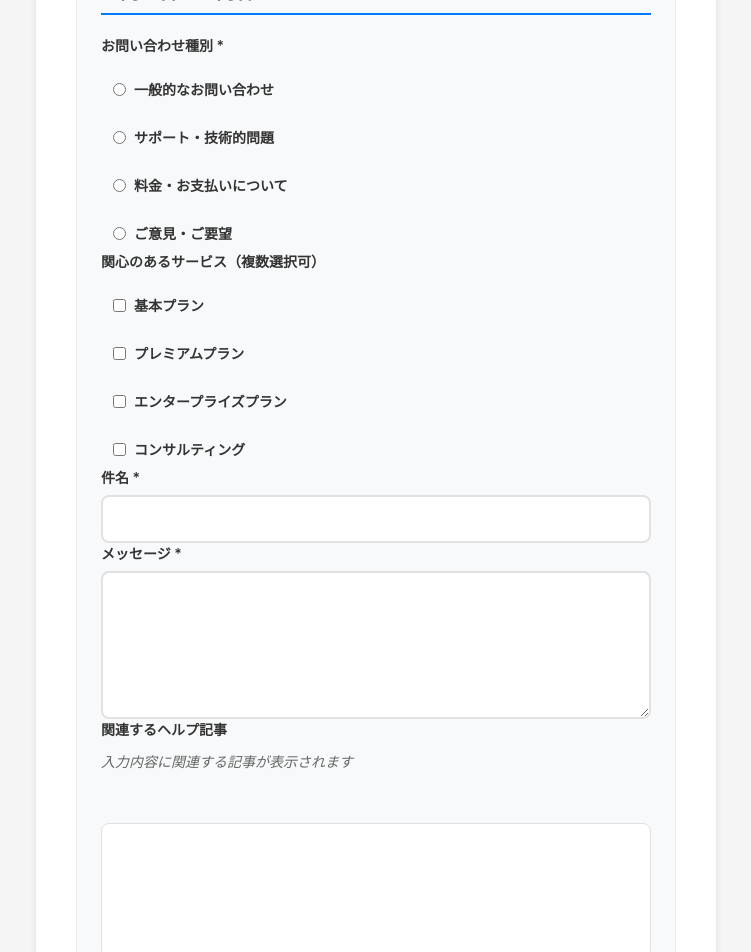
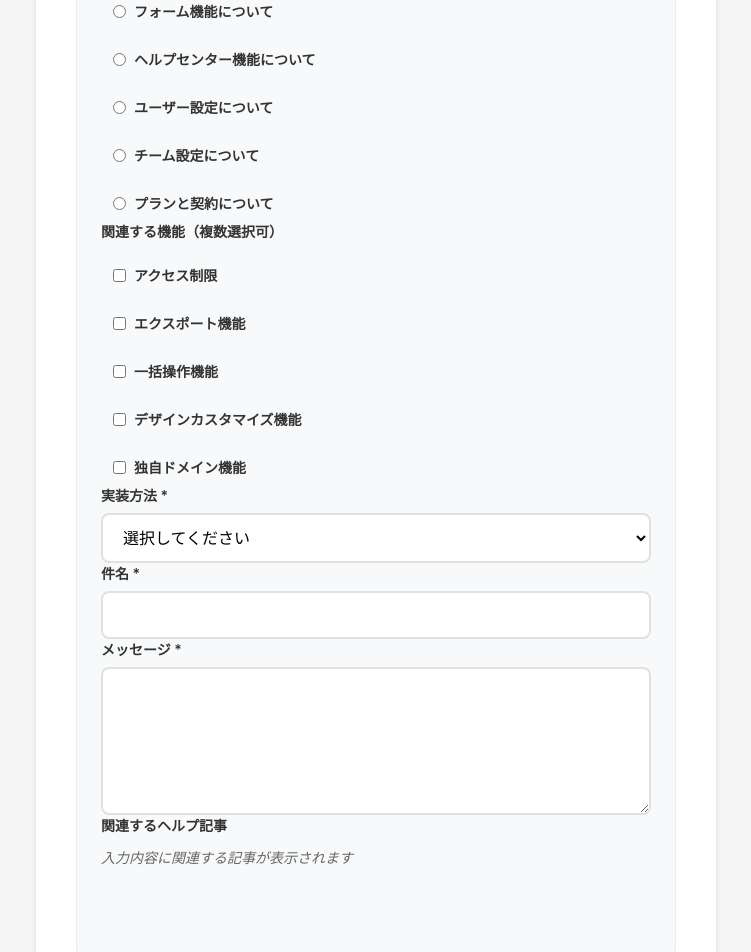
Before and after one commit to nocoinc/helpdog-form-react-example, a React (Create React App) app: page / in a window 1280 px wide. Shown: the part 820-1772 px from the top of the page, without its empty margins (264-1015 px from the left). Built offline with nearby package versions, Linux system fonts and the light colour scheme; no server answers.

Commit message:
fix: フォーム検索連携項目の微修正

```diff
--- a/src/App.tsx
+++ b/src/App.tsx
@@ -8,7 +8,7 @@ interface FormData {
   phone: string;
   inquiryType: string;
   services: string[];
-  prefecture: string;
+  implementationMethod: string;
   subject: string;
   message: string;
   agreeToTerms: boolean;
@@ -24,54 +24,58 @@ export default function App() {
     phone: "",
     inquiryType: "",
     services: [],
-    prefecture: "",
+    implementationMethod: "",
     subject: "",
     message: "",
-    agreeToTerms: false
+    agreeToTerms: false,
   });
   const [isSubmitting, setIsSubmitting] = useState(false);
 
   const inquiryTypes = [
-    { value: "general", label: "一般的なお問い合わせ" },
-    { value: "support", label: "サポート・技術的問題" },
-    { value: "billing", label: "料金・お支払いについて" },
-    { value: "feedback", label: "ご意見・ご要望" }
+    { value: "フォーム", label: "フォーム機能について" },
+    { value: "ヘルプセンター", label: "ヘルプセンター機能について" },
+    { value: "ユーザー設定", label: "ユーザー設定について" },
+    { value: "チーム設定", label: "チーム設定について" },
+    { value: "プランと契約", label: "プランと契約について" },
   ];
 
   const serviceOptions = [
-    { value: "basic", label: "基本プラン" },
-    { value: "premium", label: "プレミアムプラン" },
-    { value: "enterprise", label: "エンタープライズプラン" },
-    { value: "consulting", label: "コンサルティング" }
+    { value: "アクセス制限", label: "アクセス制限" },
+    { value: "エクスポート", label: "エクスポート機能" },
+    { value: "一括操作", label: "一括操作機能" },
+    { value: "デザイン", label: "デザインカスタマイズ機能" },
+    { value: "独自ドメイン", label: "独自ドメイン機能" },
   ];
 
-  const prefectures = [
-    "北海道", "青森県", "岩手県", "宮城県", "秋田県", "山形県", "福島県",
-    "茨城県", "栃木県", "群馬県", "埼玉県", "千葉県", "東京都", "神奈川県",
-    "新潟県", "富山県", "石川県", "福井県", "山梨県", "長野県", "岐阜県",
-    "静岡県", "愛知県", "三重県", "滋賀県", "京都府", "大阪府", "兵庫県",
-    "奈良県", "和歌山県", "鳥取県", "島根県", "岡山県", "広島県", "山口県",
-    "徳島県", "香川県", "愛媛県", "高知県", "福岡県", "佐賀県", "長崎県",
-    "熊本県", "大分県", "宮崎県", "鹿児島県", "沖縄県"
+  const implementationMethods = [
+    { value: "埋め込みタグ", label: "埋め込みタグで実装" },
+    { value: "JavaScript", label: "JavaScriptで実装" },
+    { value: "React", label: "Reactで実装" },
+    { value: "Vue", label: "Vueで実装" },
+    { value: "WordPress", label: "WordPressで実装" },
   ];
 
-  const handleInputChange = (e: React.ChangeEvent<HTMLInputElement | HTMLTextAreaElement | HTMLSelectElement>) => {
+  const handleInputChange = (
+    e: React.ChangeEvent<
+      HTMLInputElement | HTMLTextAreaElement | HTMLSelectElement
+    >
+  ) => {
     const { name, value, type } = e.target;
 
     if (type === "checkbox") {
       const checked = (e.target as HTMLInputElement).checked;
       if (name === "agreeToTerms") {
-        setFormData(prev => ({ ...prev, agreeToTerms: checked }));
+        setFormData((prev) => ({ ...prev, agreeToTerms: checked }));
       } else if (name === "services") {
-        setFormData(prev => ({
+        setFormData((prev) => ({
           ...prev,
           services: checked
             ? [...prev.services, value]
-            : prev.services.filter(service => service !== value)
+            : prev.services.filter((service) => service !== value),
         }));
       }
     } else {
-      setFormData(prev => ({ ...prev, [name]: value }));
+      setFormData((prev) => ({ ...prev, [name]: value }));
     }
   };
 
@@ -84,8 +88,8 @@ export default function App() {
       alert("お問い合わせ種別を選択してください。");
       return false;
     }
-    if (!formData.prefecture) {
-      alert("都道府県を選択してください。");
+    if (!formData.implementationMethod) {
+      alert("実装方法を選択してください。");
       return false;
     }
     if (!formData.subject || !formData.message) {
@@ -115,7 +119,7 @@ export default function App() {
     setIsSubmitting(true);
 
     // 送信処理のシミュレーション
-    await new Promise(resolve => setTimeout(resolve, 2000));
+    await new Promise((resolve) => setTimeout(resolve, 2000));
 
     setCurrentStep(3);
     setIsSubmitting(false);
@@ -128,25 +132,25 @@ export default function App() {
       phone: "",
       inquiryType: "",
       services: [],
-      prefecture: "",
+      implementationMethod: "",
       subject: "",
       message: "",
-      agreeToTerms: false
+      agreeToTerms: false,
     });
     setCurrentStep(1);
   };
 
   const renderStepIndicator = () => (
     <div className="step-indicator">
-      <div className={`step ${currentStep >= 1 ? 'active' : ''}`}>
+      <div className={`step ${currentStep >= 1 ? "active" : ""}`}>
         <span className="step-number">1</span>
         <span className="step-label">入力</span>
       </div>
-      <div className={`step ${currentStep >= 2 ? 'active' : ''}`}>
+      <div className={`step ${currentStep >= 2 ? "active" : ""}`}>
         <span className="step-number">2</span>
         <span className="step-label">確認</span>
       </div>
-      <div className={`step ${currentStep >= 3 ? 'active' : ''}`}>
+      <div className={`step ${currentStep >= 3 ? "active" : ""}`}>
         <span className="step-number">3</span>
         <span className="step-label">完了</span>
       </div>
@@ -193,21 +197,6 @@ export default function App() {
           />
         </div>
 
-        <div className="form-group">
-          <label htmlFor="prefecture">都道府県 *</label>
-          <select
-            id="prefecture"
-            name="prefecture"
-            value={formData.prefecture}
-            onChange={handleInputChange}
-            required
-          >
-            <option value="">選択してください</option>
-            {prefectures.map(pref => (
-              <option key={pref} value={pref}>{pref}</option>
-            ))}
-          </select>
-        </div>
       </div>
 
       <div className="form-section">
@@ -215,7 +204,7 @@ export default function App() {
         <div className="form-group">
           <label>お問い合わせ種別 *</label>
           <div className="radio-group">
-            {inquiryTypes.map(type => (
+            {inquiryTypes.map((type) => (
               <label key={type.value} className="radio-label">
                 <input
                   type="radio"
@@ -231,9 +220,9 @@ export default function App() {
         </div>
 
         <div className="form-group">
-          <label>関心のあるサービス（複数選択可）</label>
+          <label>関連する機能（複数選択可）</label>
           <div className="checkbox-group">
-            {serviceOptions.map(service => (
+            {serviceOptions.map((service) => (
               <label key={service.value} className="checkbox-label">
                 <input
                   type="checkbox"
@@ -246,6 +235,24 @@ export default function App() {
               </label>
             ))}
           </div>
+        </div>
+
+        <div className="form-group">
+          <label htmlFor="implementationMethod">実装方法 *</label>
+          <select
+            id="implementationMethod"
+            name="implementationMethod"
+            value={formData.implementationMethod}
+            onChange={handleInputChange}
+            required
+          >
+            <option value="">選択してください</option>
+            {implementationMethods.map((method) => (
+              <option key={method.value} value={method.value}>
+                {method.label}
+              </option>
+            ))}
+          </select>
         </div>
 
         <div className="form-group">
@@ -277,13 +284,13 @@ export default function App() {
           <label>関連するヘルプ記事</label>
           <p className="help-text">入力内容に関連する記事が表示されます</p>
           <HelpdogSearch
-            siteId="01JMEKJXW7C8VCR2ZYN5C67QB8"
-            queryFields="#subject,#message,input[name='inquiryType']:checked"
+            siteId="01JPVM5ZPX7E96GTDF9S3W1MS9"
+            queryFields="#subject,#message,input[name='inquiryType'],input[name='services'],#implementationMethod"
             className="helpdog-search-box"
             tracking={{
               form_id: "contact-form",
               form_name: "お問い合わせフォーム",
-              hosting_type: "external"
+              hosting_type: "external",
             }}
           />
         </div>
@@ -326,8 +333,6 @@ export default function App() {
           <dd>{formData.email}</dd>
           <dt>電話番号</dt>
           <dd>{formData.phone}</dd>
-          <dt>都道府県</dt>
-          <dd>{formData.prefecture}</dd>
         </dl>
       </div>
 
@@ -335,14 +340,28 @@ export default function App() {
         <h4>お問い合わせ内容</h4>
         <dl className="confirmation-list">
           <dt>お問い合わせ種別</dt>
-          <dd>{inquiryTypes.find(type => type.value === formData.inquiryType)?.label}</dd>
-          <dt>関心のあるサービス</dt>
+          <dd>
+            {
+              inquiryTypes.find((type) => type.value === formData.inquiryType)
+                ?.label
+            }
+          </dd>
+          <dt>関連する機能</dt>
           <dd>
             {formData.services.length > 0
-              ? formData.services.map(service =>
-                  serviceOptions.find(opt => opt.value === service)?.label
-                ).join(", ")
-              : "なし"
+              ? formData.services
+                  .map(
+                    (service) =>
+                      serviceOptions.find((opt) => opt.value === service)?.label
+                  )
+                  .join(", ")
+              : "なし"}
+          </dd>
+          <dt>実装方法</dt>
+          <dd>
+            {
+              implementationMethods.find((method) => method.value === formData.implementationMethod)
+                ?.label
             }
           </dd>
           <dt>件名</dt>
@@ -376,8 +395,13 @@ export default function App() {
       <p>確認次第、ご連絡いたします。</p>
 
       <div className="completion-info">
-        <p><strong>受付番号:</strong> {Math.random().toString(36).substring(2, 11).toUpperCase()}</p>
-        <p><strong>送信日時:</strong> {new Date().toLocaleString('ja-JP')}</p>
+        <p>
+          <strong>受付番号:</strong>{" "}
+          {Math.random().toString(36).substring(2, 11).toUpperCase()}
+        </p>
+        <p>
+          <strong>送信日時:</strong> {new Date().toLocaleString("ja-JP")}
+        </p>
       </div>
 
       <div className="form-actions">
--- a/src/HelpdogSearch.tsx
+++ b/src/HelpdogSearch.tsx
@@ -1,4 +1,4 @@
-import React, { useEffect, useRef, useState } from 'react';
+import React, { useEffect, useRef, useState } from "react";
 
 interface HelpdogSearchProps {
   siteId: string;
@@ -26,11 +26,13 @@ const HelpdogSearch: React.FC<HelpdogSearchProps> = ({
   siteId,
   queryFields,
   target,
-  className = '',
-  tracking
+  className = "",
+  tracking,
 }) => {
   const [isScriptLoaded, setIsScriptLoaded] = useState(false);
-  const [targetId] = useState(target || `helpdog-search-${Math.random().toString(36).substring(2, 11)}`);
+  const [targetId] = useState(
+    target || `helpdog-search-${Math.random().toString(36).substring(2, 11)}`
+  );
   const searchBoxRef = useRef<any>(null);
 
   // スクリプトの動的読み込み
@@ -40,14 +42,14 @@ const HelpdogSearch: React.FC<HelpdogSearchProps> = ({
       return;
     }
 
-    const script = document.createElement('script');
-    script.src = `${process.env.REACT_APP_HELPDOG_SDK_URL || 'https://sdk.noco.page'}/v1/script.js`;
+    const script = document.createElement("script");
+    script.src = "https://sdk.helpdog.ai/v1/script.js";
     script.async = true;
     script.onload = () => {
       setIsScriptLoaded(true);
     };
     script.onerror = () => {
-      console.error('Helpdog script failed to load');
+      console.error("Helpdog script failed to load");
     };
     document.head.appendChild(script);
 
@@ -67,24 +69,24 @@ const HelpdogSearch: React.FC<HelpdogSearchProps> = ({
         siteId,
         target: `#${targetId}`,
         queryFields,
-        tracking: tracking || {}
+        tracking: tracking || {},
       });
     } catch (error) {
-      console.error('Failed to initialize Helpdog search:', error);
+      console.error("Failed to initialize Helpdog search:", error);
     }
 
     return () => {
-      if (searchBoxRef.current && typeof searchBoxRef.current.destroy === 'function') {
+      if (
+        searchBoxRef.current &&
+        typeof searchBoxRef.current.destroy === "function"
+      ) {
         searchBoxRef.current.destroy();
       }
     };
   }, [isScriptLoaded, siteId, targetId, queryFields, tracking]);
 
   return (
-    <div
-      id={targetId}
-      className={`helpdog-search-container ${className}`}
-    />
+    <div id={targetId} className={`helpdog-search-container ${className}`} />
   );
 };
 
--- a/src/styles.css
+++ b/src/styles.css
@@ -309,24 +309,8 @@
 }
 
 /* Helpdog検索ボックス */
-.helpdog-search-container {
+.helpdog-search-box {
   margin: 12px 0;
-  border: 1px solid #e1e1e1;
-  border-radius: 8px;
-  background-color: #f8f9fa;
-  min-height: 100px;
-  transition: all 0.3s ease;
-}
-
-.helpdog-search-container iframe {
-  border-radius: 8px;
-}
-
-.helpdog-search-box {
-  padding: 16px;
-  background-color: white;
-  border-radius: 8px;
-  border: 1px solid #e1e1e1;
 }
 
 .help-text {
@@ -334,13 +318,6 @@
   color: #666;
   margin: 4px 0 8px 0;
   font-style: italic;
-}
-
-/* 検索結果が表示された時の調整 */
-.helpdog-search-container:has(iframe[height]) {
-  background-color: white;
-  border-color: #007bff;
-  box-shadow: 0 2px 8px rgba(0, 123, 255, 0.1);
 }
 
 /* 完了画面 */
```
Also changed, not shown: 1 other file (tests, documents, lock files or other folders).
